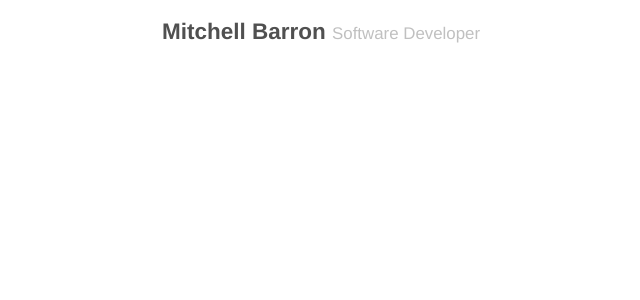
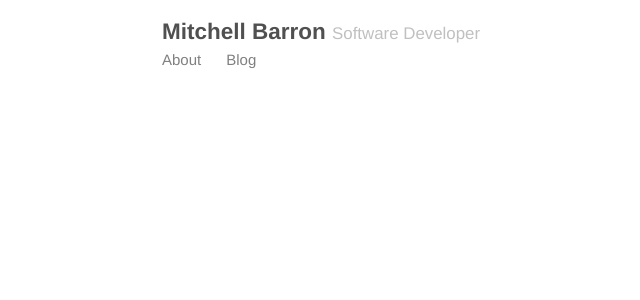
Before and after one commit to mtchllbrrn/mtchllbrrn.github.io, a Jekyll site: the page built from index.html, in a window 1280 px wide. Shown: the top 300 px of the page, without its empty margins (163-803 px from the left). Built offline with Jekyll 4.4.1, drawn with Linux system fonts in a browser that asks for light colours; the list of posts is cut into pages by our own code.

Commit message:
Bring back blog.

```diff
--- a/_layouts/default.html
+++ b/_layouts/default.html
@@ -13,9 +13,9 @@
         </h3>
 
         <nav>
-          <!-- {% for page in site.pages_list %} -->
-            <!-- <small><a class="nav-entry" href="{{ page[1] }}">{{ page[0] }}</a></small> -->
-          <!-- {% endfor %} -->
+          {% for page in site.pages_list %}
+            <small><a class="nav-entry" href="{{ page[1] }}">{{ page[0] }}</a></small>
+          {% endfor %}
         </nav>
       </header>
 
--- a/_layouts/page.html
+++ b/_layouts/page.html
@@ -3,6 +3,6 @@ layout: default
 ---
 
 <article class="page">
-  <!-- <h1 class="page-title">{{ page.title }}</h1> -->
+  <h1 class="page-title">{{ page.title }}</h1>
   {{ content }}
 </article>
```
